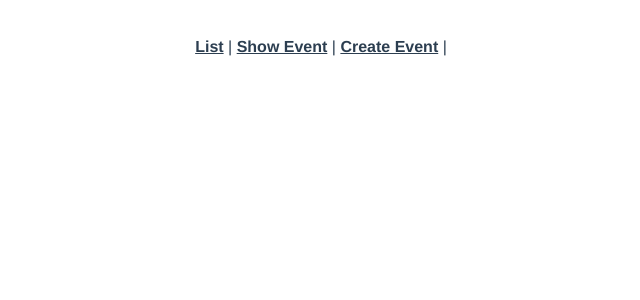
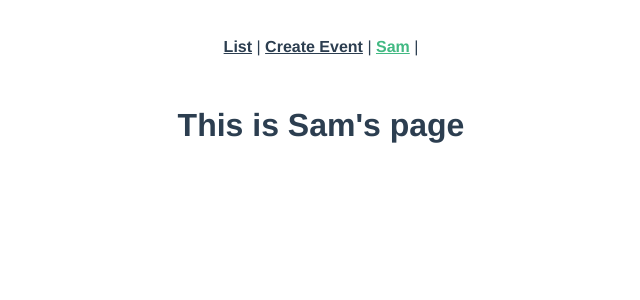
Before and after one commit to SamuelLaheux/real-world-vue, a Vue app: page /user/Sam in a window 1280 px wide. Shown: the top 300 px of the page, without its empty margins (319-959 px from the left). Built offline with nearby package versions, Linux system fonts and the light colour scheme.

Commit message:
feat(real-world-vue): dynamic routing

```diff
--- a/src/App.vue
+++ b/src/App.vue
@@ -2,8 +2,8 @@
   <div id="app">
     <div id="nav">
       <router-link :to="{ name: 'event-list' }">List</router-link> |
-      <router-link :to="{ name: 'event-show' }">Show Event</router-link> |
       <router-link :to="{ name: 'event-create' }">Create Event</router-link> |
+      <router-link :to="{ name: 'user', params: { username: 'Sam'} }">Sam</router-link> |
     </div>
     <router-view />
   </div>
--- a/src/router/index.js
+++ b/src/router/index.js
@@ -3,6 +3,7 @@
 import EventCreate from "../views/EventCreate.vue";
 import EventList from "../views/EventList.vue";
 import EventShow from "../views/EventShow.vue";
+import User from "../views/User.vue";
 
 Vue.use(VueRouter);
 
@@ -13,14 +14,21 @@
     component: EventList
   },
   {
-    path: "/event",
+    path: "/event/:id",
     name: "event-show",
-    component: EventShow
+    component: EventShow,
+    props: true
   },
   {
     path: "/event/create",
     name: "event-create",
     component: EventCreate
+  },
+  {
+    path: "/user/:username",
+    name: "user",
+    component: User,
+    props: true
   }
 ];
 
--- a/src/views/EventList.vue
+++ b/src/views/EventList.vue
@@ -1,3 +1,6 @@
 <template>
-  <h1>Events Listing</h1>
+  <div>
+    <h1>Events Listing</h1>
+    <router-link :to="{ name: 'event-show' , params: { id: '1'} }">Show Event #1</router-link> |
+  </div>
 </template>
--- a/src/views/EventShow.vue
+++ b/src/views/EventShow.vue
@@ -1,3 +1,9 @@
 <template>
-  <h1>Showing event #1</h1>
+  <h1>Showing event #{{ id }}</h1>
 </template>
+
+<script>
+export default {
+  props: ['id']
+}
+</script>
--- /dev/null
+++ b/src/views/User.vue
@@ -0,0 +1,11 @@
+<template>
+  <div class="user">
+    <h1>This is {{ username }}'s page</h1>
+  </div>
+</template>
+
+<script>
+export default {
+  props: ["username"]
+};
+</script>
```
